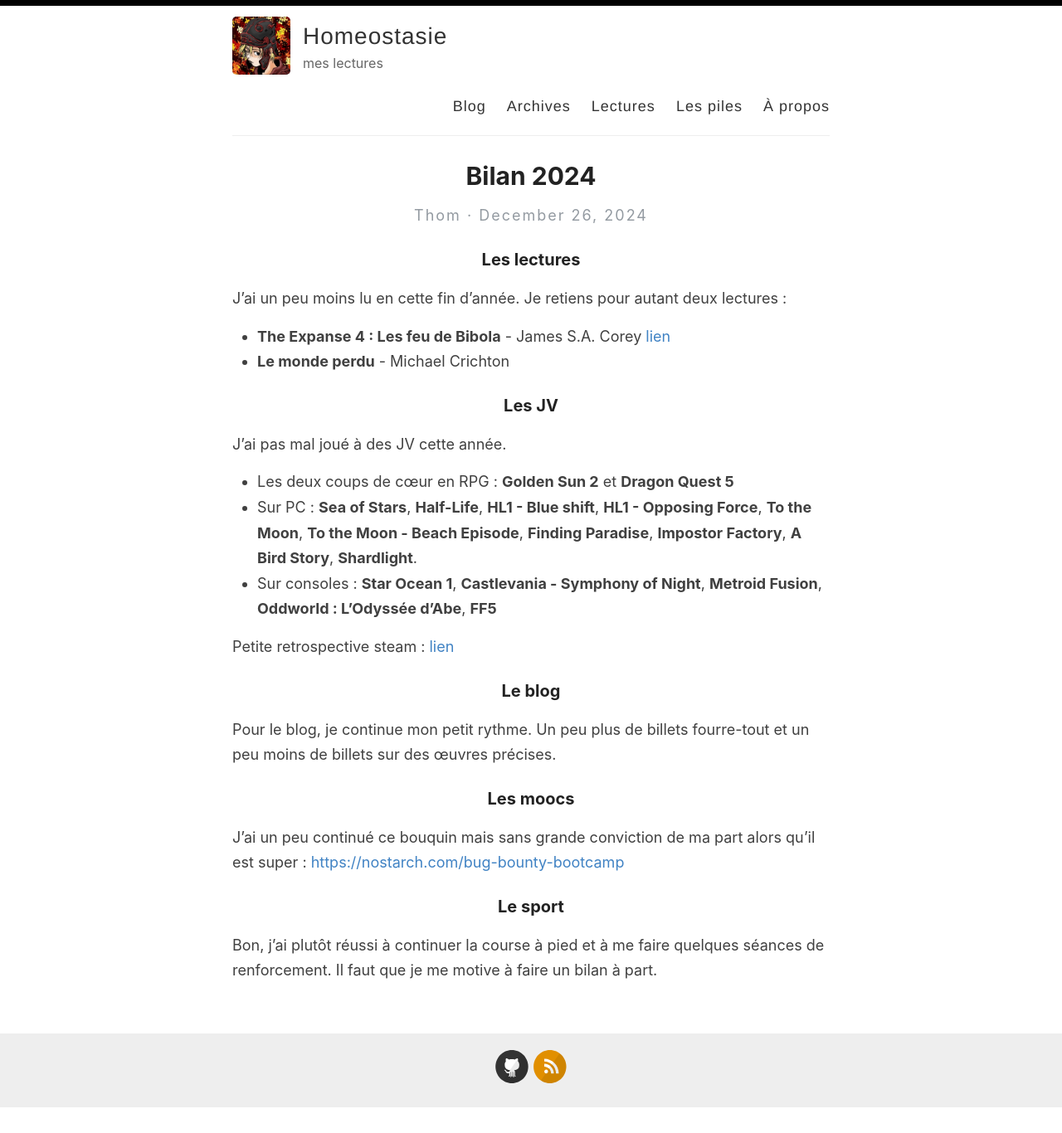
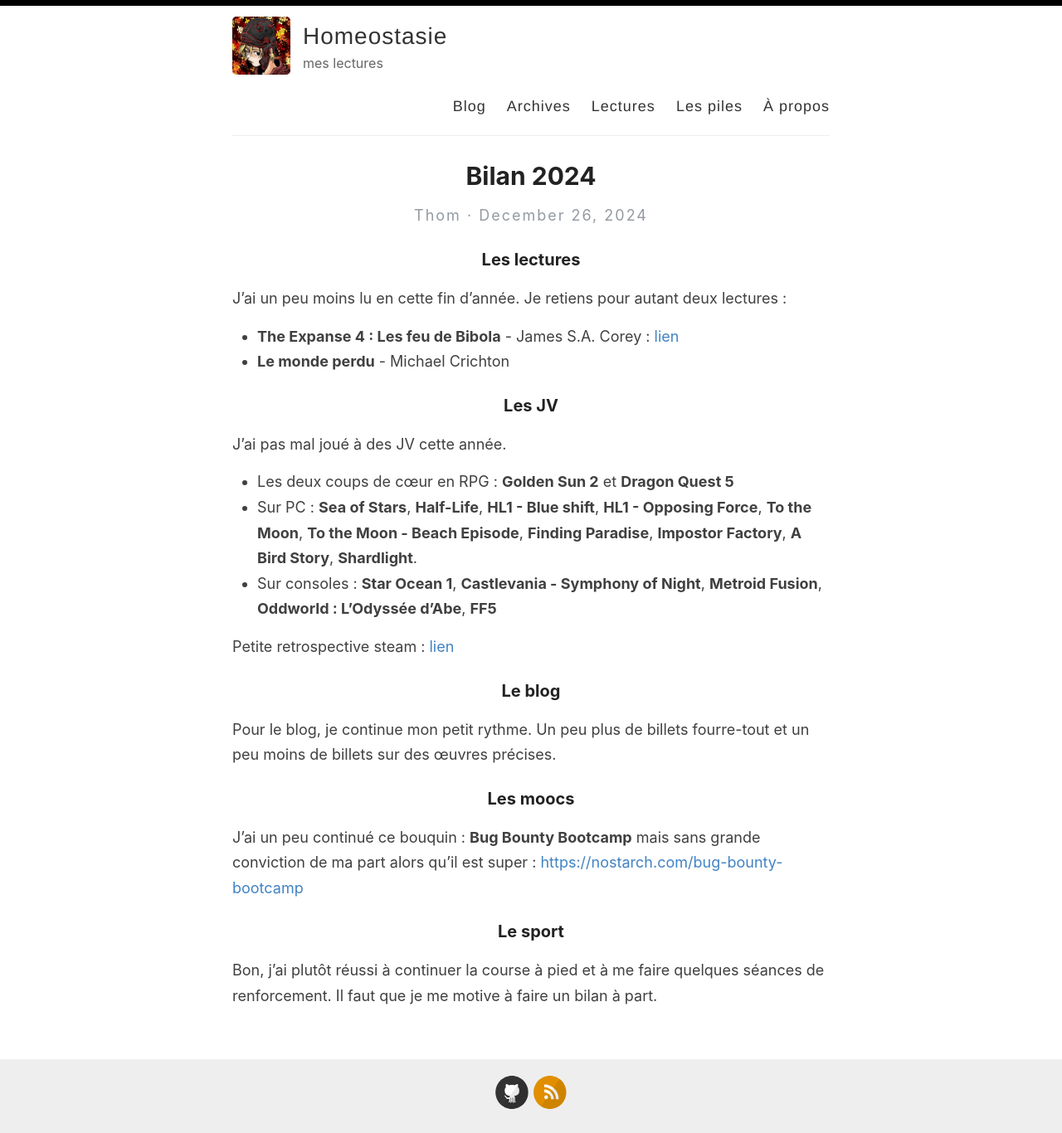
Before and after one commit to homeostasie/bouquins, a Jekyll site: the page built from _posts/2024-12-26-bilan-2024.md, in a window 1280 px wide. Shown: the whole page at 83% size. Built offline with Jekyll 4.4.1, drawn with Linux system fonts in a browser that asks for light colours; before the commit the page ends 1336 px from its top, so only the background shows below that.

Commit message:
maj typo

```diff
--- a/_posts/2024-12-26-bilan-2024.md
+++ b/_posts/2024-12-26-bilan-2024.md
@@ -9,7 +9,7 @@
 J'ai un peu moins lu en cette fin d'année.
 Je retiens pour autant deux lectures :
 
-- **The Expanse 4 : Les feu de Bibola** - James S.A. Corey [lien](https://homeostasie.github.io/bouquins/James-SA-Corey_TheExpanse4-Les-feux-de-Cibola/)
+- **The Expanse 4 : Les feu de Bibola** - James S.A. Corey : [lien](https://homeostasie.github.io/bouquins/James-SA-Corey_TheExpanse4-Les-feux-de-Cibola/)
 - **Le monde perdu** - Michael Crichton
 
 
@@ -31,7 +31,7 @@
 
 ### Les moocs
 
-J'ai un peu continué ce bouquin mais sans grande conviction de ma part alors qu'il est super : [https://nostarch.com/bug-bounty-bootcamp](https://nostarch.com/bug-bounty-bootcamp)
+J'ai un peu continué ce bouquin : **Bug Bounty Bootcamp** mais sans grande conviction de ma part alors qu'il est super : [https://nostarch.com/bug-bounty-bootcamp](https://nostarch.com/bug-bounty-bootcamp)
 
 ### Le sport
 
```
